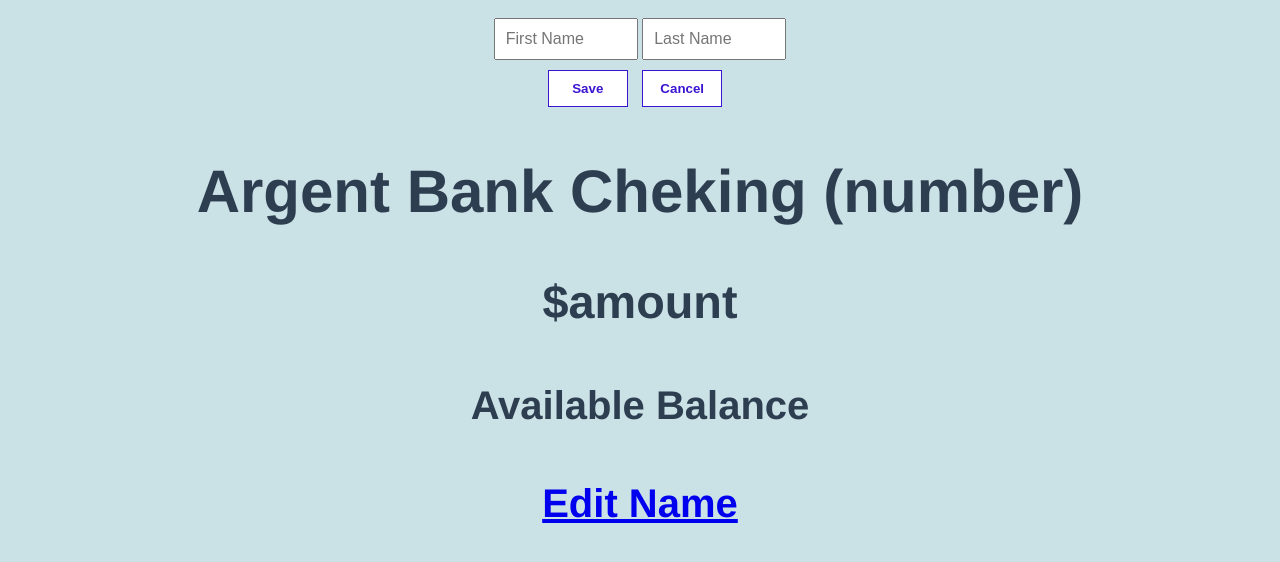
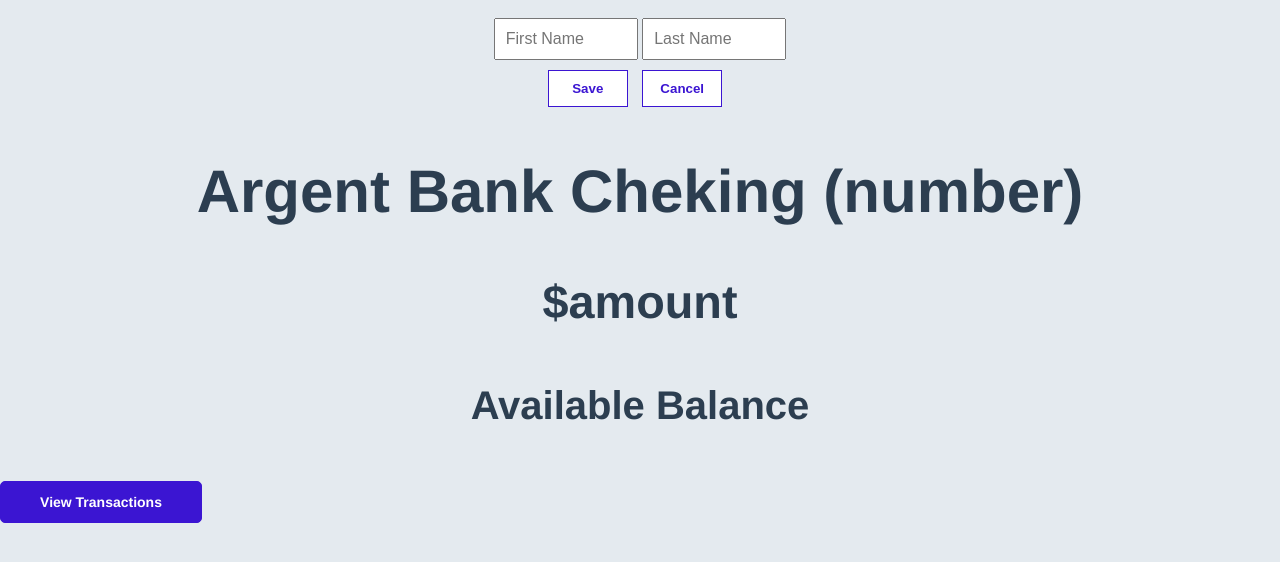
Before and after one commit to Das-F/Bank-API, a plain HTML site: page Front-Bank-API/edit-name.html in a window 1280 px wide. Shown: the part 116-678 px from the top of the page. Drawn offline with Linux system fonts and the light colour scheme.

Commit message:
edit name page color added and js page created

```diff
--- a/Front-Bank-API/css/edit-name.css
+++ b/Front-Bank-API/css/edit-name.css
@@ -7,7 +7,7 @@
 }
 
 .main {
-  background-color: #cae1e6;
+  background-color: #e4eaef;
 }
 
 .main-nav {
@@ -44,3 +44,20 @@
   cursor: pointer;
   width: 80px;
 }
+
+.view-transaction {
+  width: 200px;
+  height: 40px;
+  border-radius: 5px;
+  background-color: #3b15d2ff;
+  border: 1px solid #3b15d2ff;
+  display: flex;
+}
+
+.view-transaction-text {
+  color: #ffffff;
+  font-weight: bold;
+  margin: auto;
+  text-decoration: none;
+  font-size: 14px;
+}
--- a/Front-Bank-API/edit-name.html
+++ b/Front-Bank-API/edit-name.html
@@ -44,7 +44,7 @@
             <h4>Available Balance</h4>
           </div>
           <div class="view-transaction">
-            <a class="view-transaction-button" href="./transactions.html">Edit Name</a>
+            <a class="view-transaction-text" href="./transactions.html">View Transactions</a>
           </div>
         </div>
       </div>
--- /dev/null
+++ b/Front-Bank-API/logger.js
@@ -0,0 +1,4 @@
+const checkAuthentication = () => {
+  console.log("Checking user authentication status...");
+};
+checkAuthentication();
```
Also changed, not shown: Front-Bank-API/index.html (+1 -0 lines).
